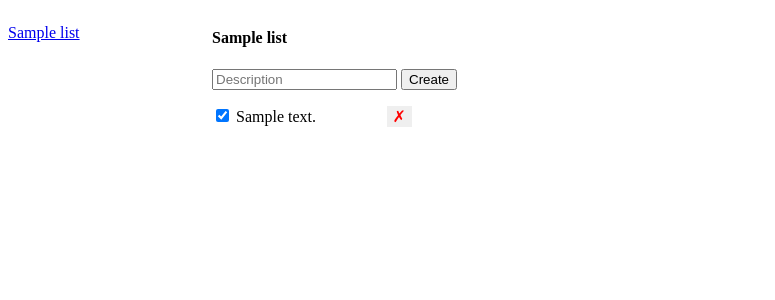
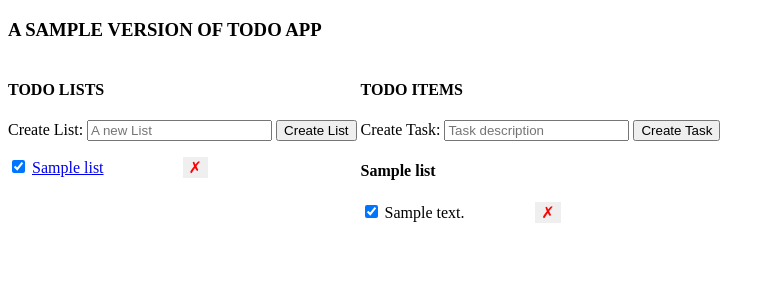
Before and after one commit to kiptechie/Udacity-Full-Stack-Web-Development, a Flask app: page /lists/1 in a window 1280 px wide. Shown: the top 300 px of the page, without its empty margins (0-775 px from the left). Run offline with Flask 2, Linux system fonts and the light colour scheme; tables that the repository leaves empty hold one stand-in row (values such as "Sample post").

Commit message:
Update index.html

```diff
--- a/todoapp/templates/index.html
+++ b/todoapp/templates/index.html
@@ -3,6 +3,7 @@
   <head>
     <meta charset="utf-8" />
     <meta http-equiv="X-UA-Compatible" content="IE=edge" />
+    <meta http-equiv="refresh" content="60" />
     <title>Todo App</title>
     <meta name="viewport" content="width=device-width, initial-scale=1" />
     <link
@@ -13,45 +14,76 @@
     />
   </head>
   <body>
+    <h3>A SAMPLE VERSION OF TODO APP</h3>
     <div class="lists-wrapper">
+      <h4>TODO LISTS</h4>
+      <form action="/lists/create" method="POST" id="list-form">
+        <label for="todolist">Create List:</label>
+        <input
+          type="text"
+          name="todolist"
+          id="todolist-input"
+          placeholder="A new List"
+          data-id="{{ active_list.id }}"
+        />
+        <button type="submit">Create List</button>
+      </form>
       <ul id="lists">
         {% for list in lists %}
         <li>
-          <a href="/lists/{{ list.id }}"> {{ list.name }} </a>
+          <input
+            placeholder="Mark completed"
+            type="checkbox"
+            data-id="{{ list.id }}"
+            class="list-check-completed"
+            {%
+            if
+            list.all_completed
+            %}
+            checked
+            {%endif%}
+          />
+          <a href="/lists/{{ list.id }}">{{ list.name }}</a>
+          <button class="delete-list" data-id="{{ list.id }}">&cross;</button>
         </li>
         {% endfor %}
       </ul>
     </div>
+
     <div class="todos-wrapper">
-      <h4>{{ active_list.name }}</h4>
-      <form id="form" method="post" action="/todos/create">
+      <h4>TODO ITEMS</h4>
+      <form action="/todos/create" method="POST" id="todo-form">
+        <input id="list_id" type="hidden" value="{{ active_list.id }}" />
+        <label for="description">Create Task:</label>
         <input
           id="description"
           type="text"
           name="description"
-          placeholder="Description"
+          placeholder="Task description"
         />
-        <input type="submit" value="Create" />
+        <button type="submit">Create Task</button>
       </form>
-      <div id="error" class="hidden">Something wet wrong!</div>
+      <div id="error" class="hidden">An error occurred, please try again.</div>
+      <h4>{{ active_list.name }}</h4>
       <ul id="todos">
         {% for todo in todos %}
-        <li id="{{ todo.id }}">
+        <li>
           <input
+            placeholder="Mark completed"
             data-id="{{ todo.id }}"
-            class="check-completed"
+            class="todo-check-completed"
             type="checkbox"
+            name="complete"
+            id="complete"
             {%
             if
             todo.completed
             %}
             checked
-            {%
-            endif
-            %}
+            {%endif%}
           />
           {{ todo.description }}
-          <button data-id="{{ todo.id }}" class="delete">&cross;</button>
+          <button class="delete-todo" data-id="{{ todo.id }}">&cross;</button>
         </li>
         {% endfor %}
       </ul>
```
